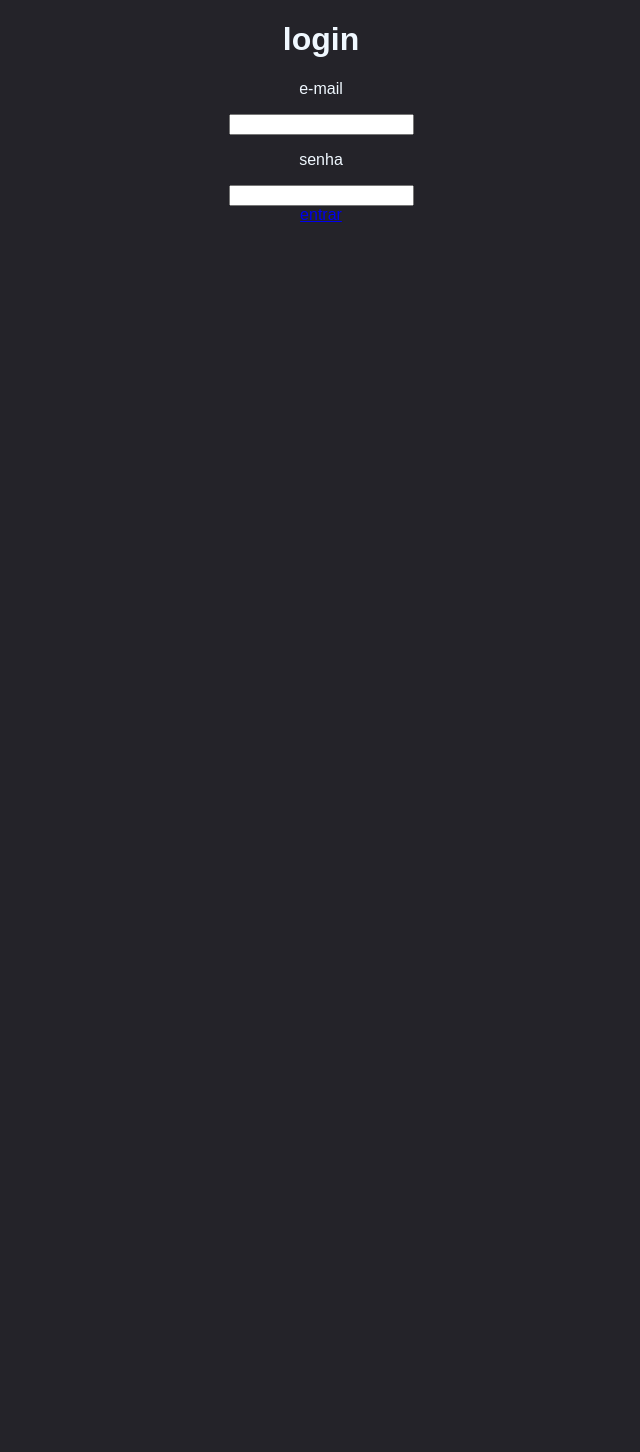
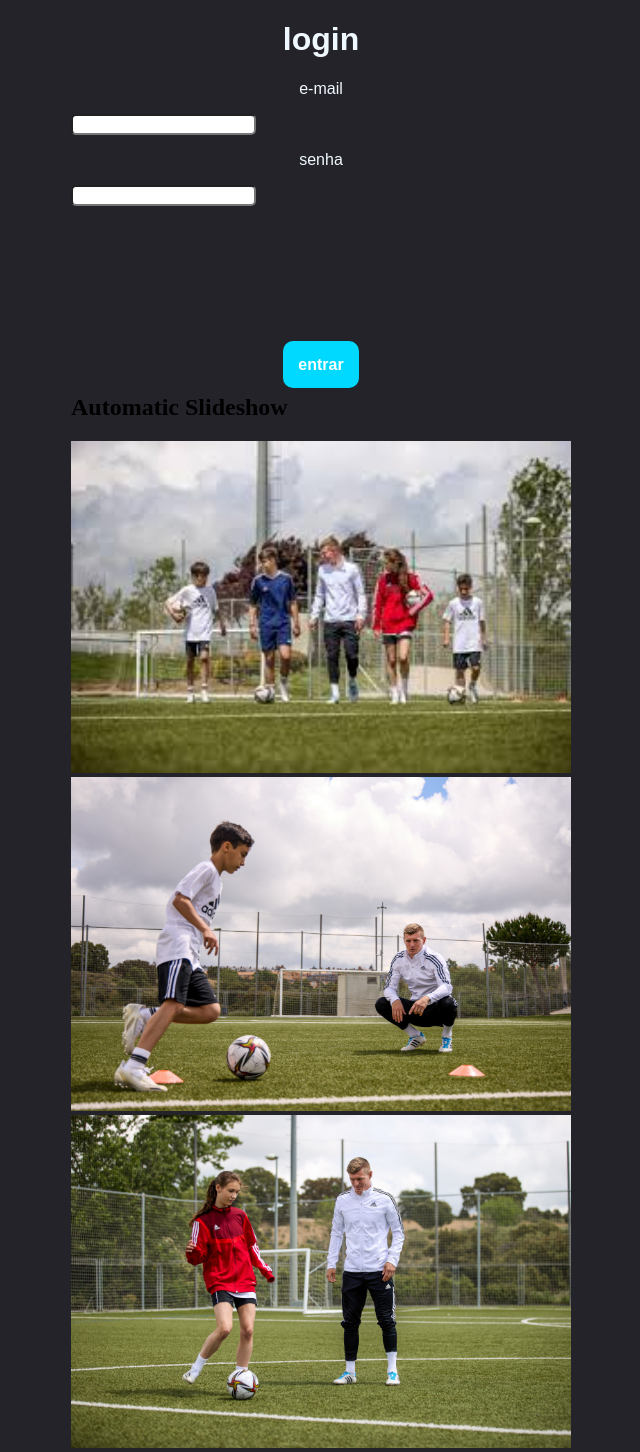
Before and after one commit to Vonzinho/new.gvon88, a Flask app: page /registro in a window 1280 px wide. Shown: the whole page, without its empty margins (319-959 px from the left). Before the commit the page ends 222 px from the top, so only its background shows below. Run offline with Flask 3, Linux system fonts and the light colour scheme.

Commit message:
ADD SLIDER

```diff
--- a/static/style.css
+++ b/static/style.css
@@ -2,6 +2,13 @@
 body {
     background-color: rgb(36, 35, 41); /* Cor de fundo */
     margin: 0%;
+}
+
+.container
+{
+    display: flex;
+    width:100%;
+    justify-content: center;
 }
 
 .titulo h1
@@ -43,7 +50,6 @@
     font-weight:bold;
     color: #ffffff;
     margin-left: 20px;
-    margin-top: ;
     padding: 15px;
     border-radius: 10px;
     text-decoration: none;
@@ -83,9 +89,34 @@
 margin-left: -40px;
 }
 
-.login-email
+.login-email input
 {
     text-align: center;
-    color:aliceblue;
+   color: #000000;
     font-family: "Audiowide", sans-serif;
+    border-radius: 5px;
 }
+
+.login-email p,h1
+{
+    color: aliceblue;
+    text-align: center;
+    font-family: Arial, Helvetica, sans-serif;
+}
+
+.botoes a
+{
+    background-color: #00d9ff; /* Cor de fundo ao passar o mouse */
+    font-weight:bold;
+    color: #ffffff;
+    padding: 15px;
+    border-radius: 10px;
+    text-decoration: none;
+    font-family: Arial, Helvetica, sans-serif;
+}
+
+.botoes
+{
+text-align: center;
+margin-top: 30%;
+}
--- a/templates/registro.html
+++ b/templates/registro.html
@@ -1,12 +1,15 @@
 <!DOCTYPE html>
 <html lang="en">
+
 <head>
     <link rel="stylesheet" href="static/style.css">
     <meta charset="UTF-8">
     <meta name="viewport" content="width=device-width, initial-scale=1.0">
     <title>Document</title>
 </head>
+
 <body>
+    <div class="container">
         <div class="login-email">
             <!--Aquio codigo que sera exibido na direita -->
             <h1>login</h1>
@@ -19,8 +22,18 @@
             <div class="botoes">
                 <a href="home.html"> entrar</a>
             </div>
+            <h2 class="w3-center">Automatic Slideshow</h2>
 
+            <div class="w3-content w3-section" style="max-width:500px">
+                <img class="mySlides" src="img1.jpg" style="width:100%">
+                <img class="mySlides" src="img2.jpg" style="width:100%">
+                <img class="mySlides" src="img3.jpg" style="width:100%">
+            </div>
+
+            <script>
 
         </div>
+    </div>
 </body>
+
 </html>
```
Also changed, not shown: app.py (line endings or trailing spaces), static/img1.jpg (added), static/img2.jpg (added), static/img3.jpg (added), static/script.js (added). Lines whose indentation alone changed are shown as unchanged.
